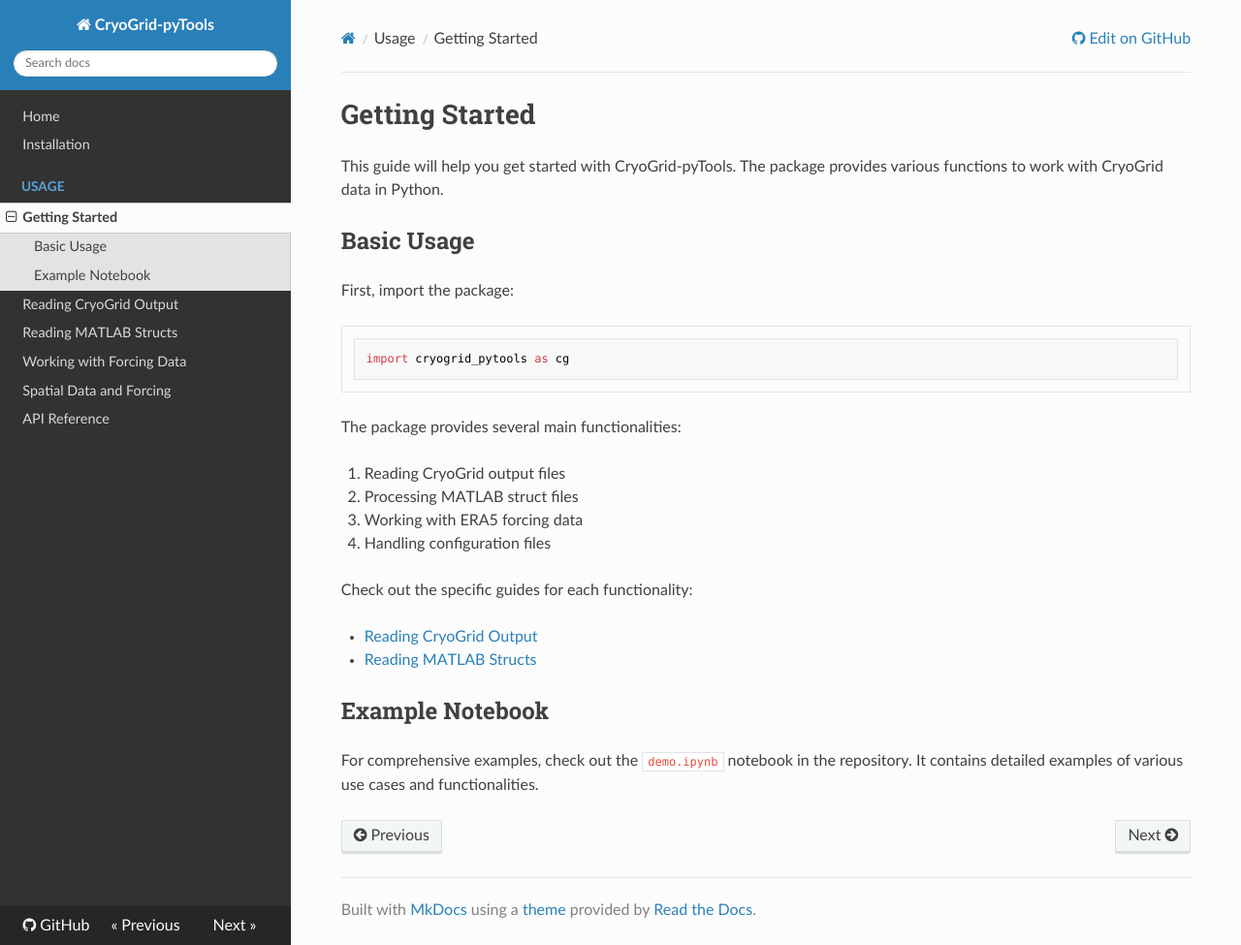
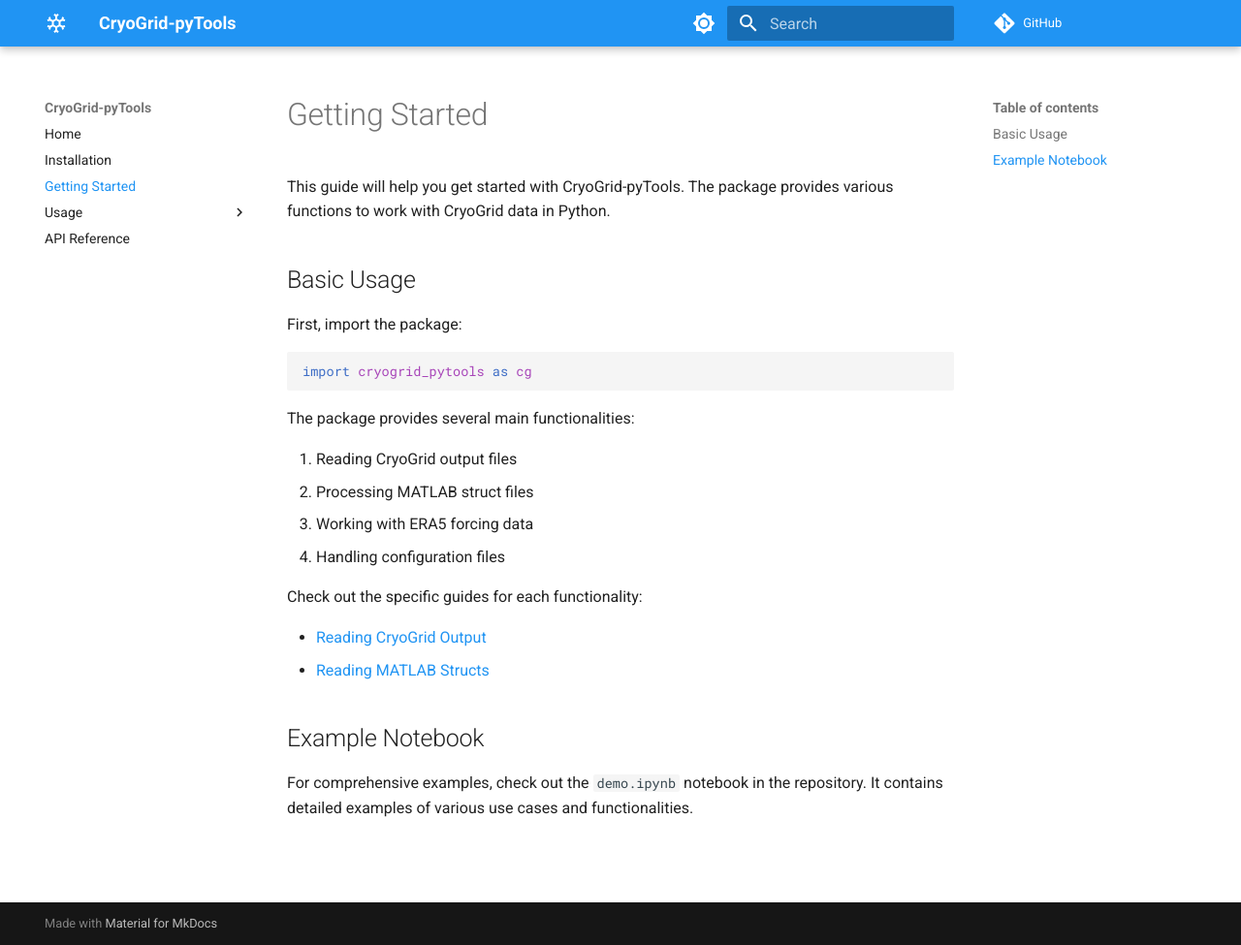
Before and after one commit to lukegre/CryoGrid-pyTools, an MkDocs documentation site: the page built from docs/getting-started.md, in a window 1280 px wide and 975 px high. Shown: the whole window at 97% size. Built offline with MkDocs 1.6.1 and Material for MkDocs 9.7.7, drawn with Linux system fonts in a browser that asks for light colours; nearby versions of some CDN libraries; comment, search, counter and statistics services are not loaded.

Commit message:
updated docs

```diff
--- a/mkdocs.yml
+++ b/mkdocs.yml
@@ -1,6 +1,20 @@
 site_name: CryoGrid-pyTools
 theme:
-  name: readthedocs
+  icon:
+    logo: material/snowflake
+  name: material
+  palette:
+  - scheme: default
+    primary: blue
+    toggle:
+      icon: material/brightness-7
+      name: Switch to dark mode
+  # Palette toggle for dark mode
+  - scheme: slate
+    primary: blue
+    toggle:
+      icon: material/brightness-4
+      name: Switch to light mode
 
 repo_url: https://github.com/lukegre/CryoGrid-pyTools
 repo_name: GitHub
@@ -26,14 +40,17 @@
         python:
           paths: [cryogrid_pytools]
           options:
-            show_source: true
+            heading_level: 3
+            show_source: false
+            show_signature: false
             show_root_heading: true
+            docstring_style: numpy
 
 nav:
   - Home: index.md
   - Installation: installation.md
+  - Getting Started: getting-started.md
   - Usage:
-    - Getting Started: usage/getting-started.md
     - Reading CryoGrid Output: usage/reading-output.md
     - Reading MATLAB Structs: usage/reading-matlab.md
     - Working with Forcing Data: usage/forcing.md
--- a/pyproject.toml
+++ b/pyproject.toml
@@ -78,4 +78,5 @@
     "mkdocstrings>=0.24.0",
     "mkdocstrings-python>=1.7.0",
     "pymdown-extensions>=10.14.1",
+    "mkdocs-material>=8.2.10",
 ]
```
Also changed, not shown: docs/api-reference.md (+16 -20 lines), docs/getting-started.md (renamed from docs/usage/getting-started.md), 3 other files.
